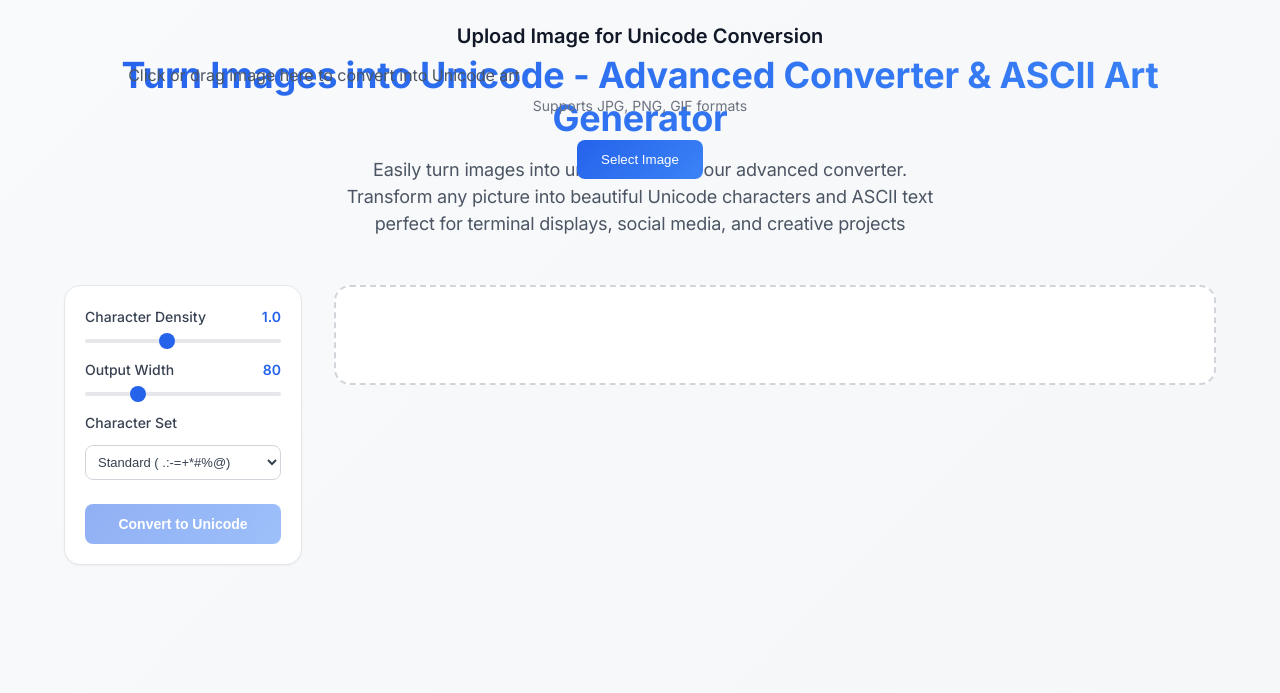
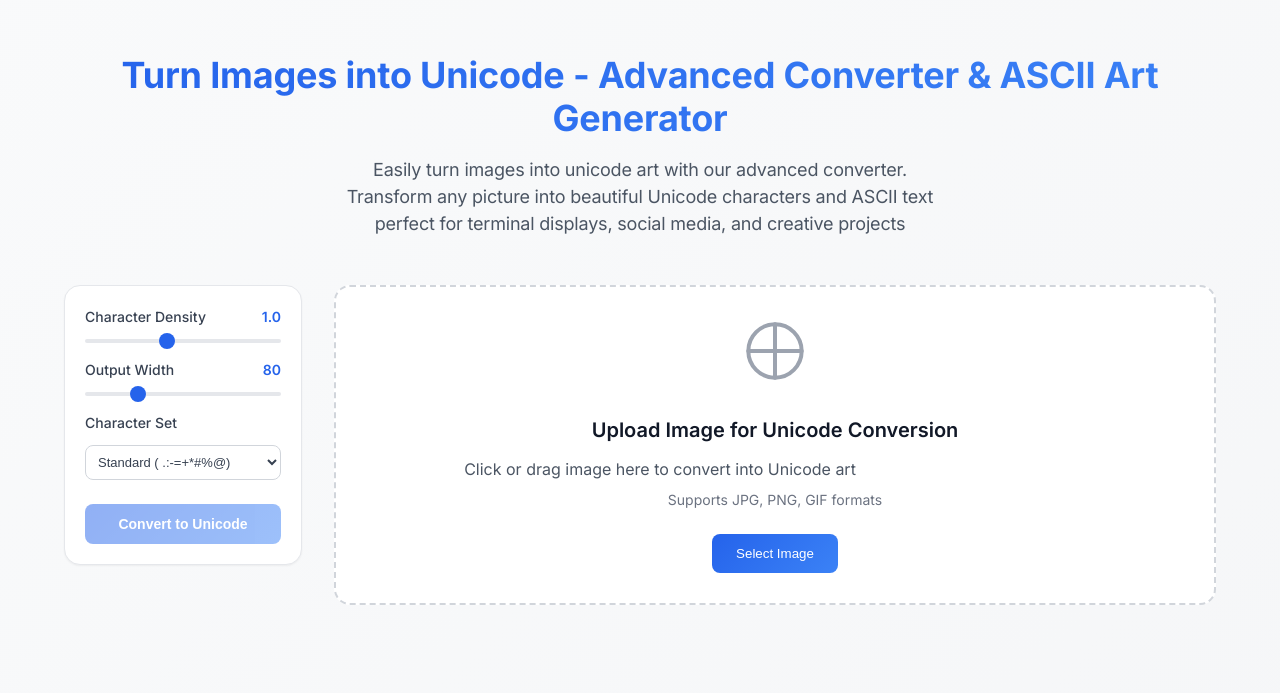
Before and after one commit to typisin/cus_image, a plain HTML site: page turn-images-into-unicode.html in a window 1280 px wide. Shown: the part 107-800 px from the top of the page. Drawn offline with Linux system fonts and the light colour scheme.

Commit message:
fix: turn-images-into-unicode layout: scope empty-state with position: relative; add min-height for upload-area

```diff
--- a/unicode.css
+++ b/unicode.css
@@ -163,6 +163,8 @@
   background: var(--white);
   transition: all var(--transition-normal);
   cursor: pointer;
+  position: relative;
+  min-height: 320px;
 }
 
 .upload-area:hover {
```
